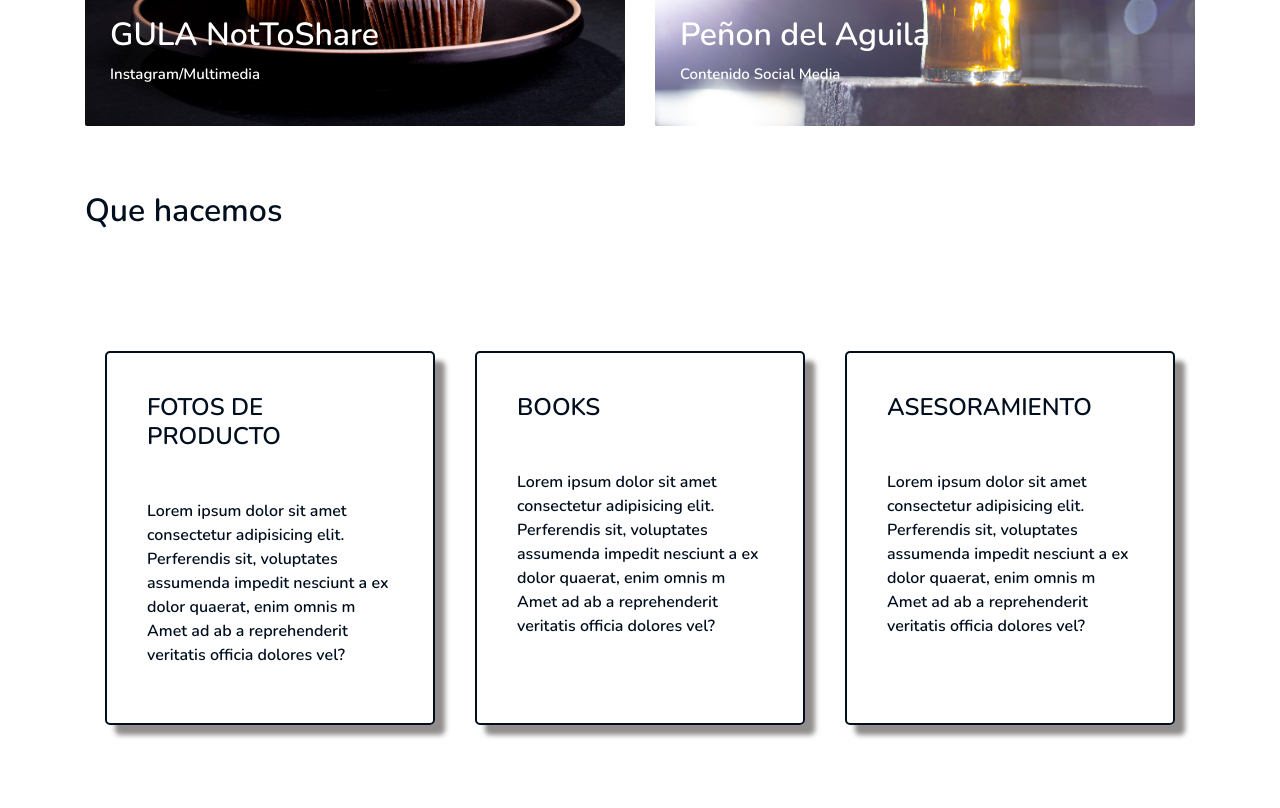
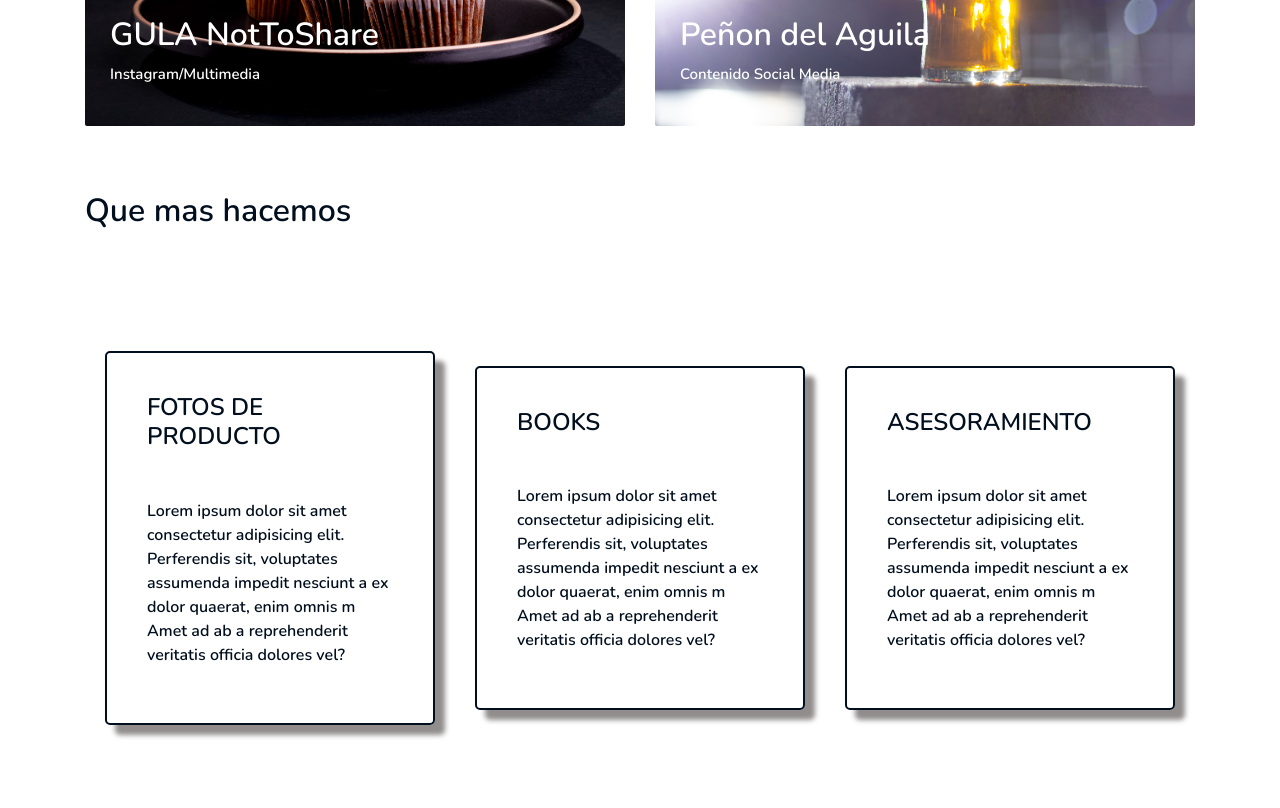
Before and after one commit to MarinaGuinle/Proyecto-integrador, a website: page index.html in a window 1280 px wide. Shown: the part 1872-2680 px from the top of the page. Drawn offline with nearby package versions, Linux system fonts and the light colour scheme.

Commit message:
primer commit

```diff
--- a/SCSS/components/_nosotros.scss
+++ b/SCSS/components/_nosotros.scss
@@ -18,6 +18,7 @@
     display: flex;
     flex-direction: column;
 
+
     .parrafo-nos {
       padding: 63px;
       padding-left: 0;
--- a/SCSS/components/_servicios.scss
+++ b/SCSS/components/_servicios.scss
@@ -1,3 +1,5 @@
+
+
 .container-box {
   display: flex;
   justify-content: space-between;
--- a/index.html
+++ b/index.html
@@ -42,7 +42,7 @@
 
   <body class="">
   <!-------------------------------NAVBAR---------------------------------------->
-     <header class="navbar-container">
+  <header class="navbar-container">
 
 
   <nav class="navbar navbar-expand-lg navbar-dark navbar-container fixed-top">
@@ -94,7 +94,7 @@
 
 <!--------------------------SOBRE NOSOTROS------------------------------------------>
 
-   <section id="sobre_nosotros" >
+   <section id="sobre_nosotros">
       <div class="container">
         <div class="container-nosotros">
           <div class="row">
@@ -125,8 +125,7 @@
 
 <section id="portfolio">
   <div class="container">
-          <h2> Últimas producciones</h2>
-
+    <h2> Últimas producciones</h2>
       <div class="row">
           <div class="col-md-6">
               <div class="portfolio-container">
@@ -154,19 +153,19 @@
   </div>
 </section>
 
-
-
   <!-------------------------------SERVICIOS ----------------------------------->
 
+    <section id="servicios" class="container">
 
-    <section id="servicios" class="container">
       <div class="title-sevicios">
-        <h2>Que hacemos</h2>
+        <h2>Que mas hacemos</h2>
       </div>
-      <div class=" container-box container ">
+
+      <div class="container-box  container">
         <!-- box 1 -->
-        <div class="row">
-          <div class=" col box-item ">
+        <div class="row align-items-center">
+
+          <div class="col-sm box-item ">
             <div class="title-box">
               <h4>FOTOS DE PRODUCTO</h4>
             </div>
@@ -183,7 +182,7 @@
 
           <!-- box 2 -->
 
-          <div class=" col box-item ">
+          <div class="col-sm box-item ">
             <div class="title-box">
               <h4>BOOKS</h4>
             </div>
@@ -200,7 +199,7 @@
 
           <!-- box 3 -->
 
-          <div class=" col  box-item">
+          <div class="col-sm box-item">
             <div class="title-box">
               <h4 clas>ASESORAMIENTO</h4>
             </div>
```
